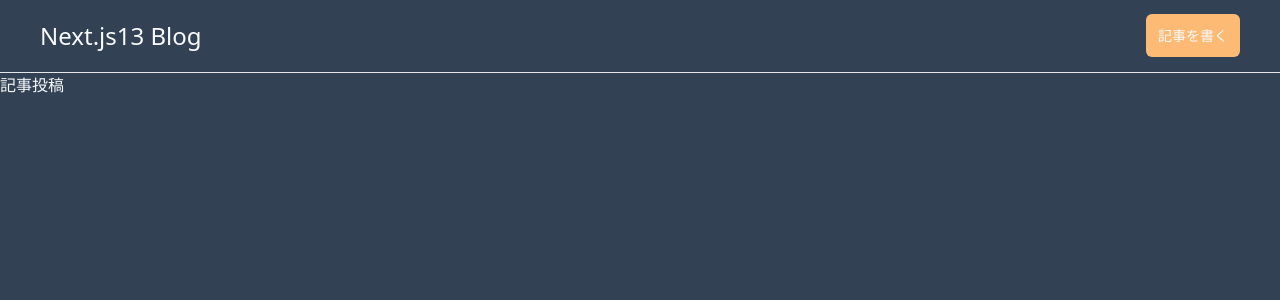
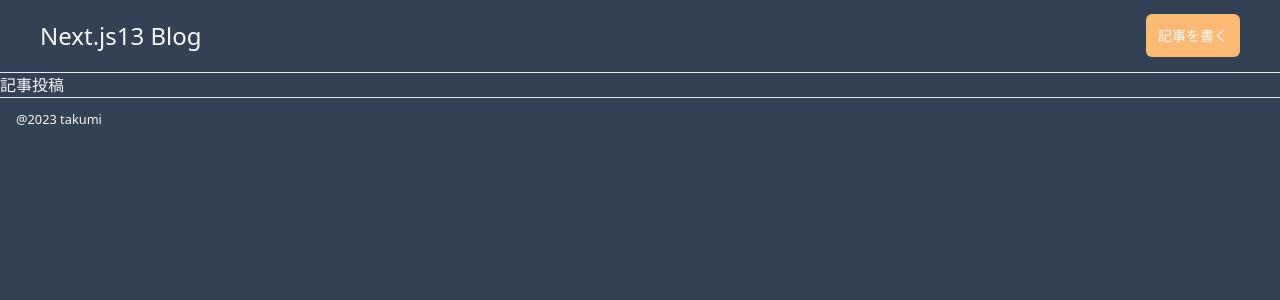
Before and after one commit to takumihashimoto0218/blog-tutorial, a Next.js app: page / in a window 1280 px wide. Shown: the top 300 px of the page. Built offline with nearby package versions, Linux system fonts and the light colour scheme.

Commit message:
footerを作成

```diff
--- /dev/null
+++ b/src/app/Footer.tsx
@@ -0,0 +1,11 @@
+import React from 'react'
+
+const Footer = () => {
+  return (
+    <footer className="py-2 px-4 border-t">
+      <small>@2023 takumi</small>
+      </footer>
+  )
+}
+
+export default Footer
--- a/src/app/layout.tsx
+++ b/src/app/layout.tsx
@@ -2,6 +2,7 @@
 import { Inter } from 'next/font/google'
 import './globals.css'
 import Header from './Header'
+import Footer from './Footer'
 
 
 
@@ -20,6 +21,7 @@
       <body className="container mx-auto bg-slate-700 text-slate-50">
         <Header />
         {children}
+        <Footer/>
         </body>
     </html>
   )
```
